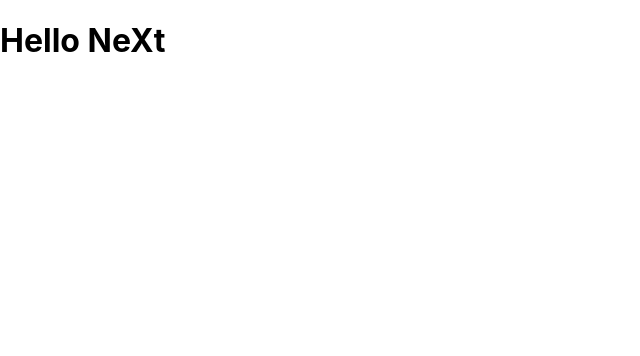
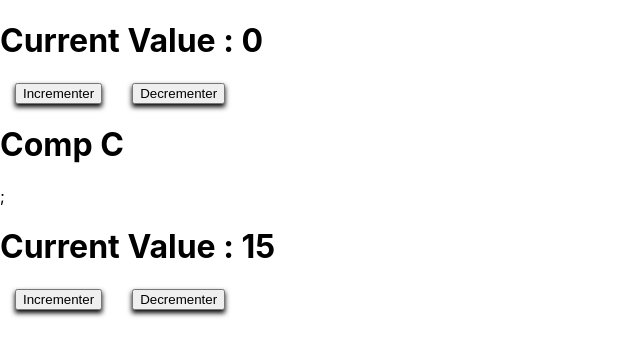
Before and after one commit to HuguesBriqueler/Time_management, a Next.js app: page / in a window 1280 px wide. Shown: the top 356 px of the page, without its empty margins (0-640 px from the left). Built offline with nearby package versions, Linux system fonts and the light colour scheme.

Commit message:
Playing with class & counters

```diff
--- a/pages/index.js
+++ b/pages/index.js
@@ -1,9 +1,58 @@
-import Head from 'next/head'
-import Image from 'next/image'
-// import styles from '../styles/Home.module.css'
+import React, { useState } from "react";
+
+// Simple function component
+const CompA = () => {
+  return (
+    <>
+      <h1>Hi Comp A</h1>
+      <CompC />
+    </>
+  );
+};
+
+// Class component with state
+class CompC extends React.Component {
+  state = {
+    classValue: 15,
+  };
+
+  incValue(inc) {
+    let newValue = this.state.classValue + inc;
+    this.setState({
+      classValue: newValue,
+    });
+  }
+
+  render() {
+    return (
+      <>
+        <h1>Comp C</h1>;<h1>Current Value : {this.state.classValue}</h1>
+        <button type="button" onClick={() => this.incValue(+1)}>
+          Incrementer
+        </button>
+        <button type="button" onClick={() => this.incValue(-1)}>
+          Decrementer
+        </button>
+      </>
+    );
+  }
+}
 
 export default function Home() {
+  const [value, setValue] = useState(0);
+
+  const incValue = (inc) => setValue((value) => value + inc);
+
   return (
-    <h1>Hello NeXt</h1>
-  )
+    <>
+      <h1>Current Value : {value}</h1>
+      <button type="button" onClick={() => incValue(+1)}>
+        Incrementer
+      </button>
+      <button type="button" onClick={() => incValue(-1)}>
+        Decrementer
+      </button>
+      <CompC />
+    </>
+  );
 }
--- a/styles/globals.css
+++ b/styles/globals.css
@@ -14,3 +14,8 @@ a {
 * {
   box-sizing: border-box;
 }
+
+button {
+  margin: 0 15px;
+  box-shadow: 0 3px 5px;
+}
```
